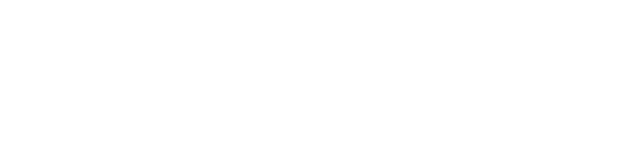
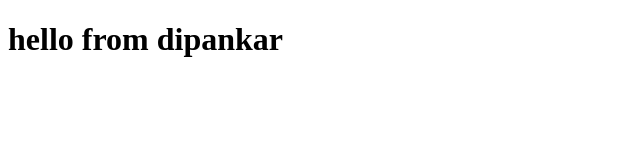
Before and after one commit to dipu0102/myrepo, a plain HTML site: page index.html in a window 1280 px wide. Shown: the whole page, without its empty margins (0-640 px from the left). Drawn offline with Linux system fonts and the light colour scheme.

Commit message:
added some text

```diff
--- a/index.html
+++ b/index.html
@@ -5,5 +5,7 @@
     <meta name="viewport" content="width=device-width, initial-scale=1.0" />
     <title>Gi & GitHub</title>
   </head>
-  <body></body>
+  <body>
+    <h1>hello from dipankar</h1>
+  </body>
 </html>
```
Also changed, not shown: main.js (added).
